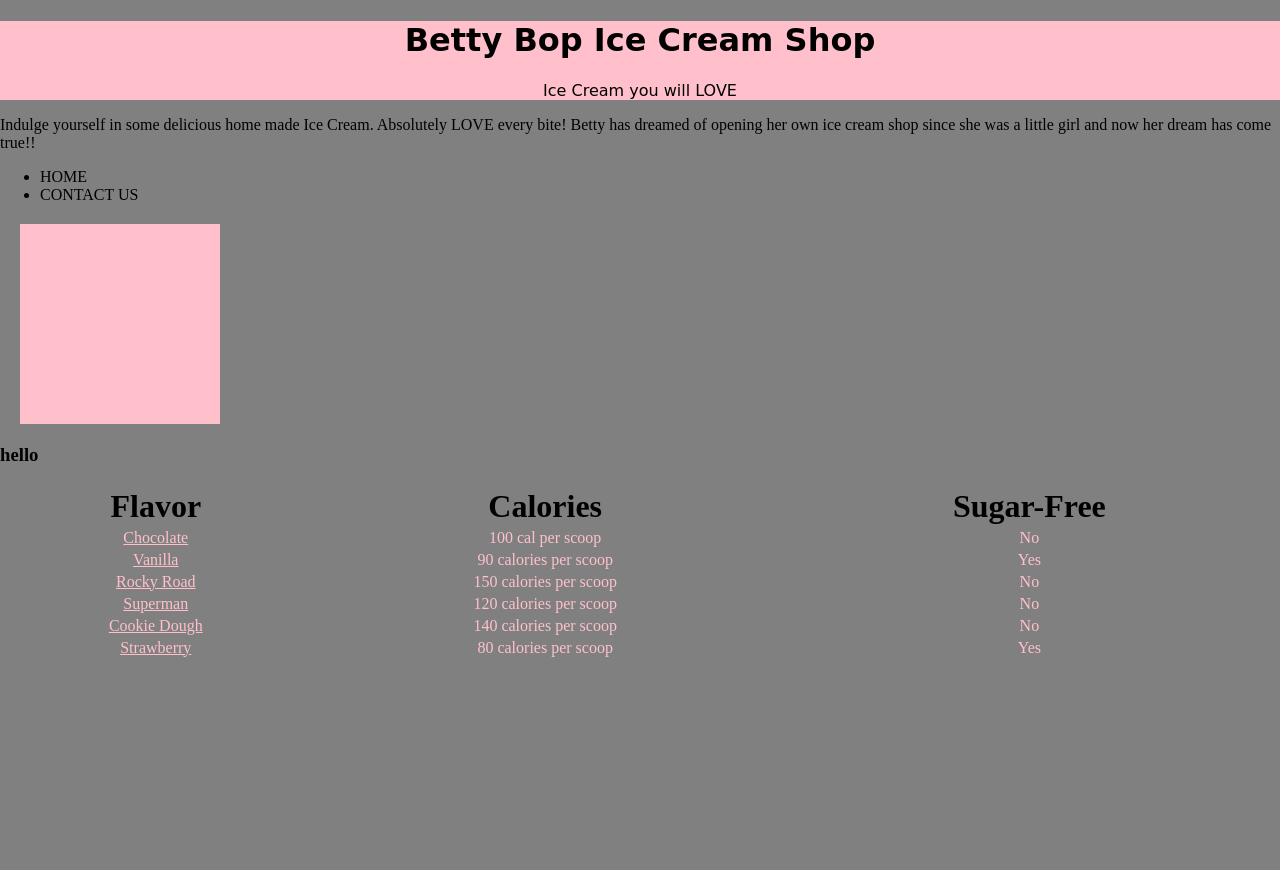
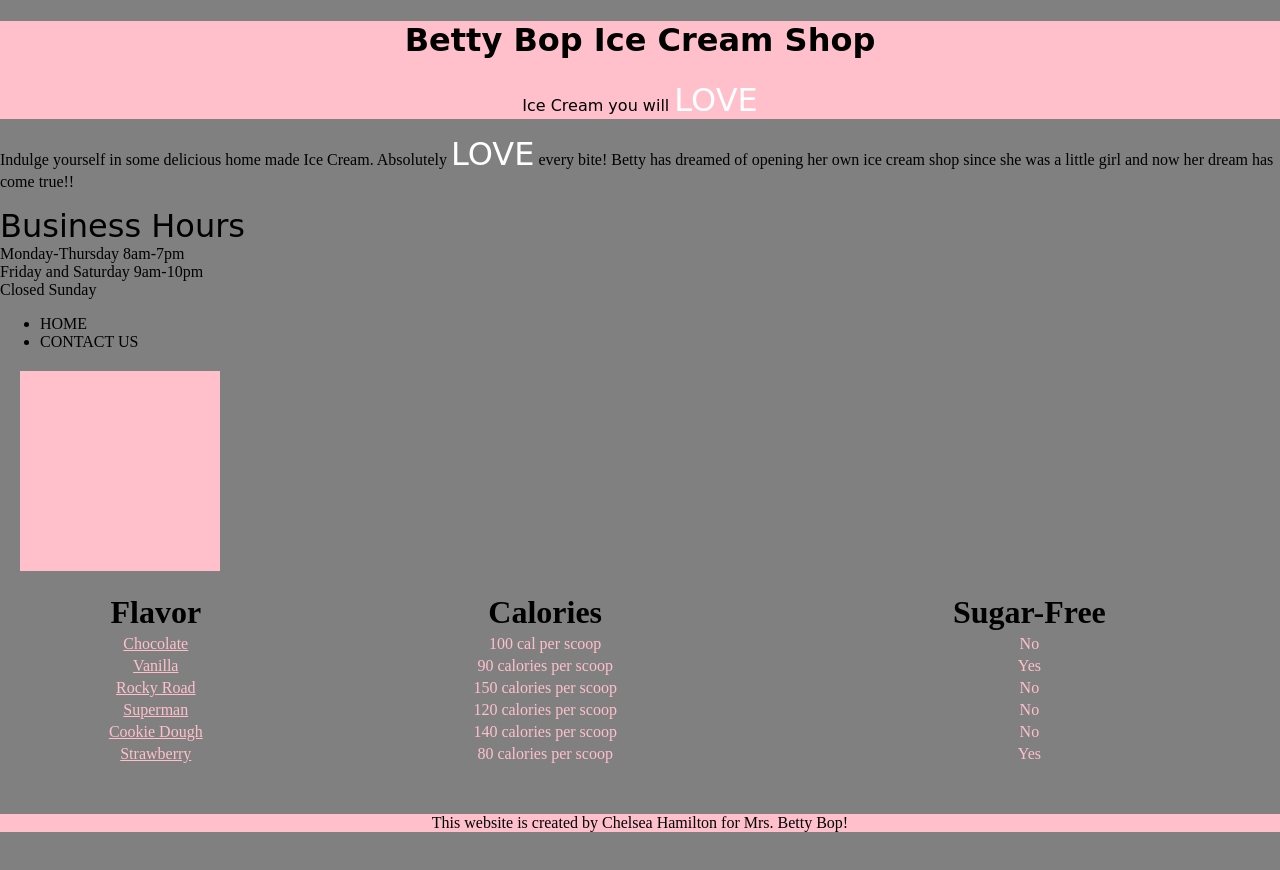
Before and after one commit to chelseahamilton-tiy/bettys_icecream, a plain HTML site: page index.html in a window 1280 px wide. Before the commit the page ends 800 px from the top, so only its background shows below. Drawn offline with Linux system fonts and the light colour scheme.

Commit message:
Met all requirements on doc
still have a lot of work to do

```diff
--- a/index.html
+++ b/index.html
@@ -12,15 +12,22 @@
       </header>
     </div>
     <p>Indulge yourself in some delicious home made Ice Cream. Absolutely <span>LOVE</span> every bite!  Betty has dreamed of opening her own ice cream shop since she was a little girl and now her dream has come true!!</p>
+    <p><span style="color: black;">Business Hours</span></br>Monday-Thursday 8am-7pm</br>Friday and Saturday 9am-10pm</br>Closed Sunday<p>
   <div>
     <ul>
       <li>HOME</li>
       <li>CONTACT US</li>
   </div>
+  <div>
     <div class="card"></div>
       <div class="front"></div>
       <div class="back"></div>
-    <h3>hello</h3>
+    </div>
+<!--***need to fix logo***
+    <div id="logo"<h1>< href=("./images/icecream-logo.png")>logo</h1>
+    </div>
+  -->
+      <div class="clearfix"></div>
     <table style="width:100%">
      <tr>
       <th>Flavor</th>
@@ -58,5 +65,11 @@
            <td>Yes</td>
          </tr>
        </table>
+     </div>
+     <div>
+<footer class="footer">
+  This website is created by Chelsea Hamilton for Mrs. Betty Bop!
+</footer>
+     </div>
   </body>
 </html>
--- a/styles/main.css
+++ b/styles/main.css
@@ -50,3 +50,30 @@ td {
 .nav {
 
 }
+
+span {
+  color: white;
+  font-size: 2rem;
+  font-family: cursive;
+}
+
+.card-container {
+  perspective: 700;
+}
+
+.footer {
+  text-align: center;
+  background-color: pink;
+  margin: 3rem 0rem;
+  padding; 0rem;
+  width: 100%;
+}
+
+#logo {
+  float:right;
+  width: 250px;
+}
+
+.clearfix {
+  clear: both;
+}
```
